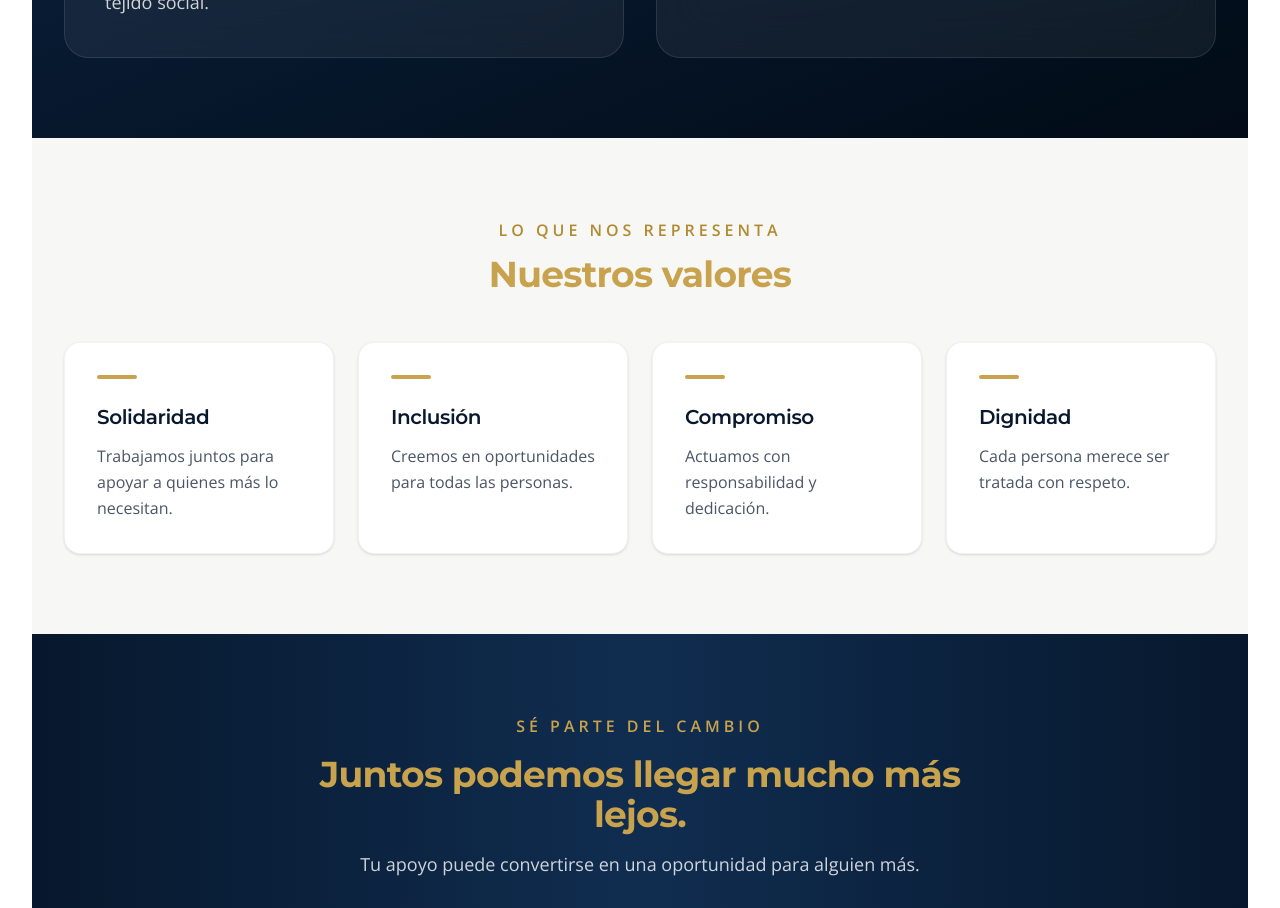
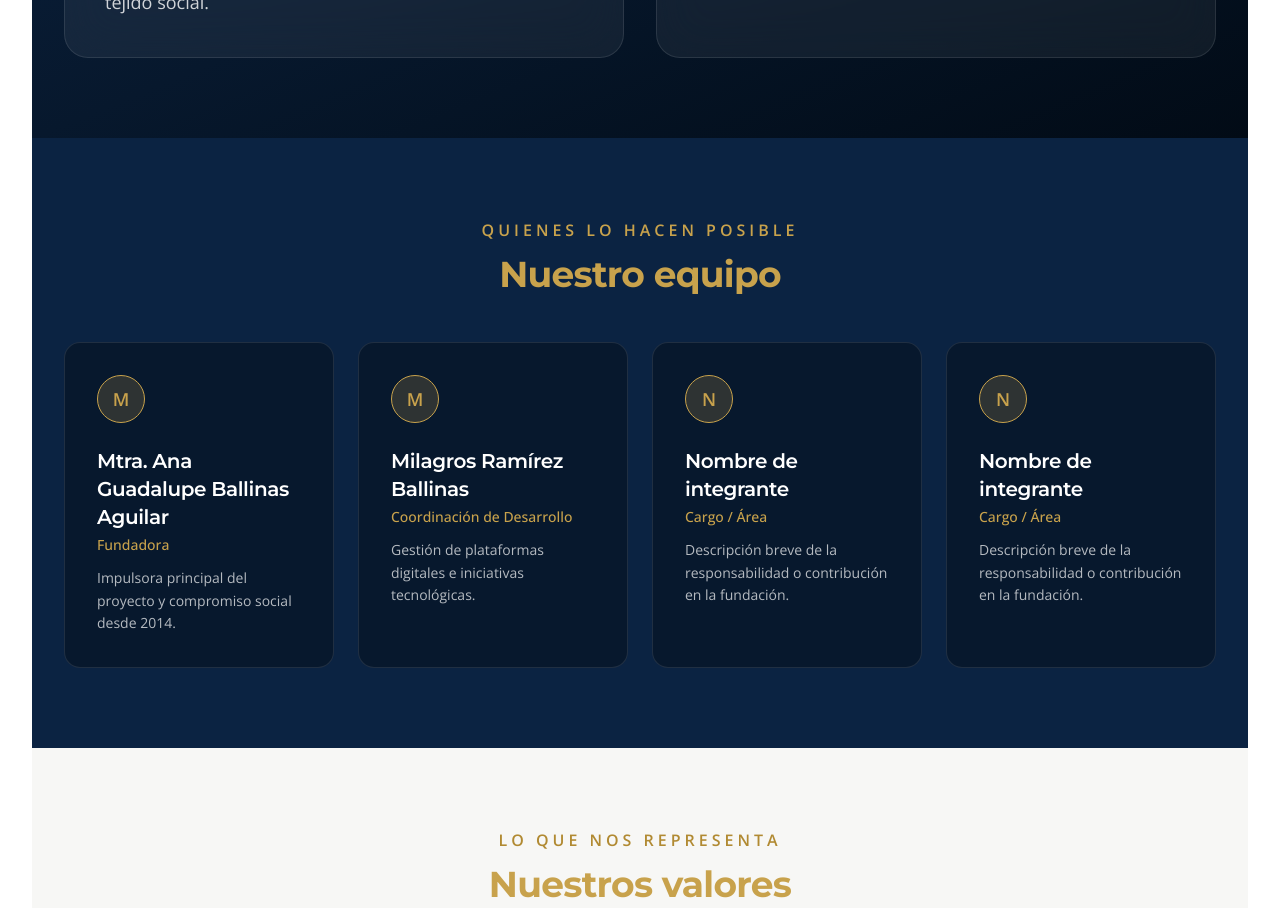
Before and after one commit to miliscodee/servicios-tech, a Next.js app: page /nosotros in a window 1280 px wide. Shown: the part 1580-2488 px from the top of the page. Built offline with nearby package versions, Linux system fonts and the light colour scheme.

Commit message:
feat: agregar grilla de equipo en vista nosotros

```diff
--- a/app/nosotros/page.js
+++ b/app/nosotros/page.js
@@ -126,6 +126,60 @@ export default function Nosotros() {
       </section>
 
 
+      {/* NUESTRO EQUIPO */}
+      <section className="relative py-20 bg-[#0B2342] text-white">
+        <div className="max-w-7xl mx-auto px-6 sm:px-8">
+          <div className="text-center max-w-2xl mx-auto mb-12">
+            <p className="text-[#C8A24C] uppercase tracking-[0.25em] text-base font-semibold mb-3">
+              Quienes lo hacen posible
+            </p>
+            <h2 className="text-3xl md:text-4xl font-bold">
+              Nuestro equipo
+            </h2>
+          </div>
+
+          <div className="grid grid-cols-1 sm:grid-cols-2 lg:grid-cols-4 gap-6">
+            {[
+              {
+                name: "Mtra. Ana Guadalupe Ballinas Aguilar",
+                role: "Fundadora",
+                description: "Impulsora principal del proyecto y compromiso social desde 2014.",
+              },
+              {
+                name: "Milagros Ramírez Ballinas",
+                role: "Coordinación de Desarrollo",
+                description: "Gestión de plataformas digitales e iniciativas tecnológicas.",
+              },
+              {
+                name: "Nombre de integrante",
+                role: "Cargo / Área",
+                description: "Descripción breve de la responsabilidad o contribución en la fundación.",
+              },
+              {
+                name: "Nombre de integrante",
+                role: "Cargo / Área",
+                description: "Descripción breve de la responsabilidad o contribución en la fundación.",
+              },
+            ].map((member, idx) => (
+              <div
+                key={idx}
+                className="bg-[#07182D] rounded-2xl p-6 sm:p-8 border border-white/10 hover:border-[#C8A24C]/50 transition-all duration-300 flex flex-col justify-between"
+              >
+                <div>
+                  <div className="w-12 h-12 rounded-full bg-[#C8A24C]/20 border border-[#C8A24C] flex items-center justify-center mb-6 text-[#C8A24C] font-bold text-lg">
+                    {member.name.charAt(0)}
+                  </div>
+                  <h3 className="text-xl font-semibold mb-1 text-white">{member.name}</h3>
+                  <p className="text-[#C8A24C] text-sm font-medium mb-3">{member.role}</p>
+                  <p className="text-white/70 text-sm leading-relaxed">{member.description}</p>
+                </div>
+              </div>
+            ))}
+          </div>
+        </div>
+      </section>
+
+
       {/* VALORES */}
       <section className="py-20 bg-[#F7F7F5] text-[#07182D]">
         <div className="max-w-7xl mx-auto px-6 sm:px-8">
```
